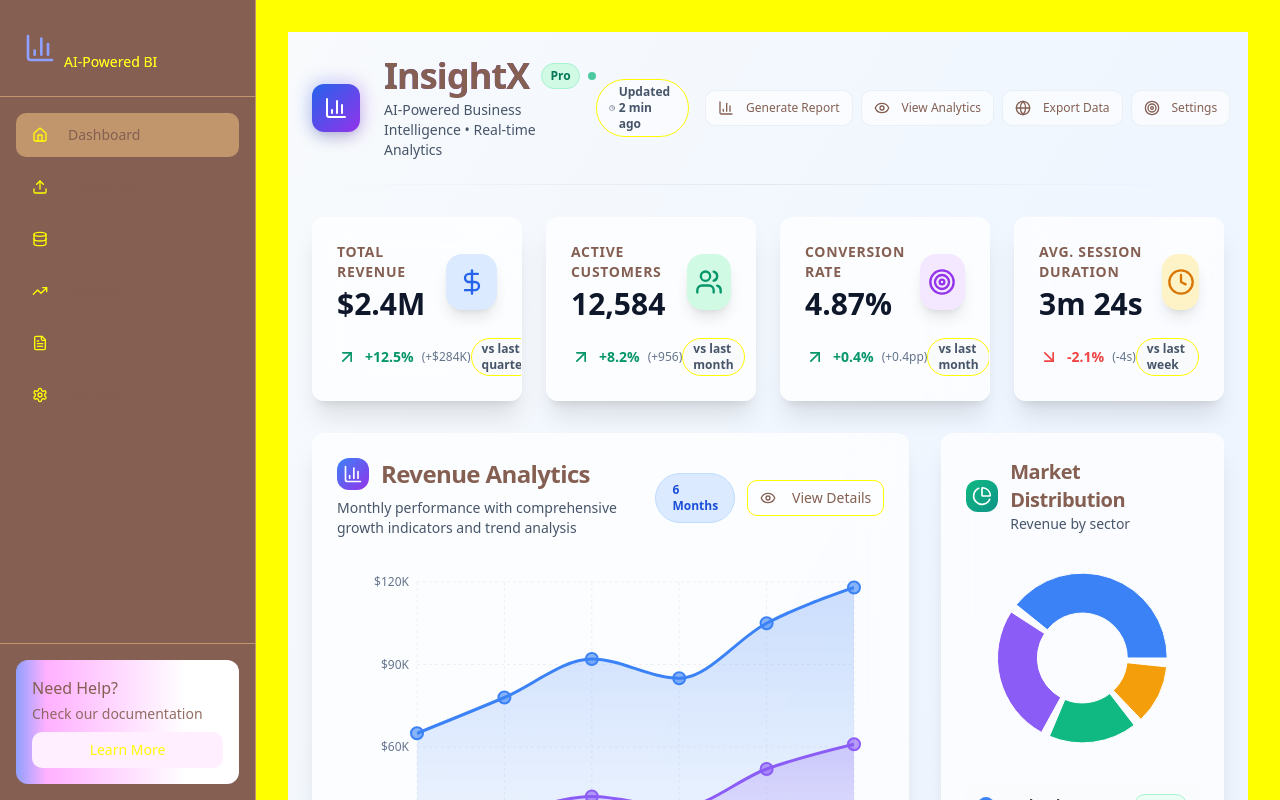
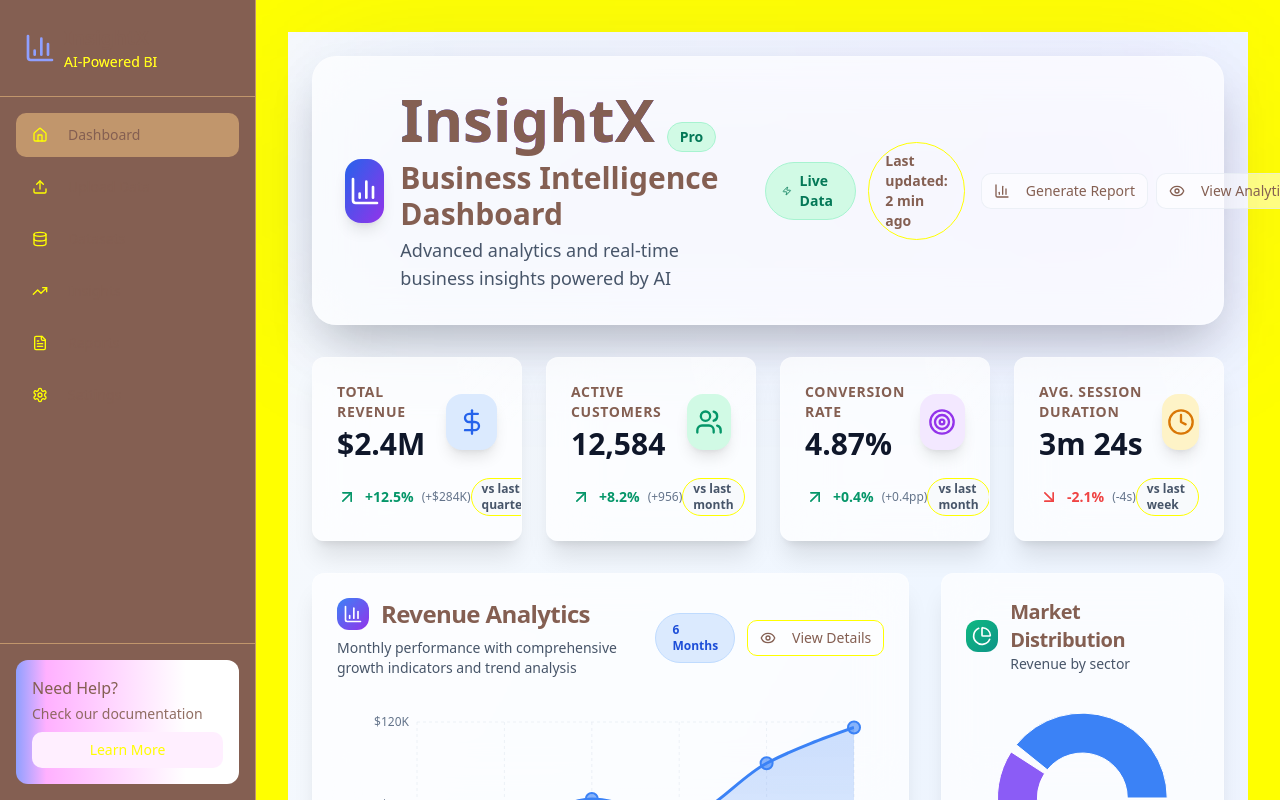
Before and after one commit to Rishita-rm/InsightX-AI-Powered-Business-Intelligence-Dashboard, a React (Vite) app: page / in a window 1280 px wide. Built offline with nearby package versions, Linux system fonts and the light colour scheme.

Commit message:
Reverted to commit 2041778038d9764084eda29bc605b64fd16aa356

```diff
--- a/src/components/Dashboard.tsx
+++ b/src/components/Dashboard.tsx
@@ -1,3 +1,4 @@
+
 import { BarChart, Bar, XAxis, YAxis, CartesianGrid, Tooltip, ResponsiveContainer, LineChart, Line, PieChart, Pie, Cell, AreaChart, Area, RadialBarChart, RadialBar } from 'recharts';
 import { Card, CardContent, CardDescription, CardHeader, CardTitle } from "@/components/ui/card";
 import { Badge } from "@/components/ui/badge";
@@ -99,57 +100,58 @@ const Dashboard = () => {
     <div className="min-h-screen bg-gradient-to-br from-slate-50 via-blue-50 to-indigo-50 p-6 space-y-8">
       {/* Enhanced Header Section with Brand */}
       <div className="relative">
-        <div className="flex items-center justify-between">
-          {/* Creative Brand Section */}
-          <div className="flex items-center gap-6">
-            <div className="relative group">
-              <div className="absolute -inset-1 bg-gradient-to-r from-blue-600 to-purple-600 rounded-2xl blur opacity-25 group-hover:opacity-75 transition duration-1000 group-hover:duration-200"></div>
-              <div className="relative w-12 h-12 bg-gradient-to-br from-blue-600 to-purple-600 rounded-xl flex items-center justify-center shadow-lg">
-                <BarChart3 className="w-6 h-6 text-white" />
+        <div className="absolute inset-0 bg-gradient-to-r from-blue-600/10 to-purple-600/10 rounded-3xl blur-3xl" />
+        <div className="relative bg-white/70 backdrop-blur-xl border border-white/20 rounded-3xl p-8 shadow-2xl">
+          <div className="flex flex-col lg:flex-row lg:items-center justify-between gap-6">
+            <div className="space-y-4">
+              <div className="flex items-center gap-4">
+                <div className="w-16 h-16 bg-gradient-to-br from-blue-600 to-purple-600 rounded-2xl flex items-center justify-center shadow-lg">
+                  <BarChart3 className="w-8 h-8 text-white" />
                 </div>
-            </div>
-            <div className="space-y-1">
-              <div className="flex items-center gap-3">
-                <h1 className="text-4xl font-black tracking-tight bg-gradient-to-r from-blue-600 via-purple-600 to-indigo-700 bg-clip-text text-transparent">
+                <div>
+                  <div className="flex items-baseline gap-3 mb-2">
+                    <h1 className="text-6xl font-black bg-gradient-to-r from-blue-600 via-purple-600 to-indigo-700 bg-clip-text text-transparent">
                       InsightX
                     </h1>
-                <div className="flex items-center gap-2">
-                  <Badge className="bg-emerald-100 text-emerald-700 border-emerald-200 px-2 py-1 text-xs font-bold">
+                    <Badge className="bg-emerald-100 text-emerald-700 border-emerald-200 px-3 py-1 text-sm font-bold">
                       Pro
                     </Badge>
-                  <div className="w-2 h-2 bg-emerald-500 rounded-full animate-pulse"></div>
                   </div>
-              </div>
-              <p className="text-slate-600 font-medium text-sm">
-                AI-Powered Business Intelligence • Real-time Analytics
+                  <h2 className="text-3xl font-bold text-slate-900 mb-1">
+                    Business Intelligence Dashboard
+                  </h2>
+                  <p className="text-lg text-slate-600 font-medium">
+                    Advanced analytics and real-time business insights powered by AI
                   </p>
                 </div>
               </div>
-
-          {/* Action Controls */}
-          <div className="flex items-center gap-4">
-            <Badge variant="outline" className="px-3 py-1 text-xs text-slate-600 bg-white/50">
-              <Clock className="w-3 h-3 mr-1" />
-              Updated 2 min ago
+            </div>
+            <div className="flex flex-col sm:flex-row items-start sm:items-center gap-4">
+              <div className="flex items-center gap-3">
+                <Badge className="bg-emerald-100 text-emerald-700 border-emerald-200 px-4 py-2 text-sm font-semibold">
+                  <Zap className="w-4 h-4 mr-2" />
+                  Live Data
                 </Badge>
+                <Badge variant="outline" className="px-4 py-2 text-sm">
+                  Last updated: 2 min ago
+                </Badge>
+              </div>
               <div className="flex gap-2">
                 {quickActions.map((action, index) => (
                   <Button
                     key={index}
                     size="sm"
                     variant="outline"
-                  className="bg-white/60 hover:bg-white/80 transition-all duration-200 border-slate-200/60 text-xs"
+                    className="bg-white/50 hover:bg-white/80 transition-all duration-300 border-slate-200/60"
                   >
-                  <action.icon className="w-3 h-3 mr-1" />
+                    <action.icon className="w-4 h-4 mr-2" />
                     {action.title}
                   </Button>
                 ))}
               </div>
             </div>
           </div>
-
-        {/* Subtle Divider */}
-        <div className="mt-6 h-px bg-gradient-to-r from-transparent via-slate-200 to-transparent"></div>
+        </div>
       </div>
 
       {/* Enhanced Metrics Grid */}
```
Lines whose indentation alone changed are shown as unchanged.
